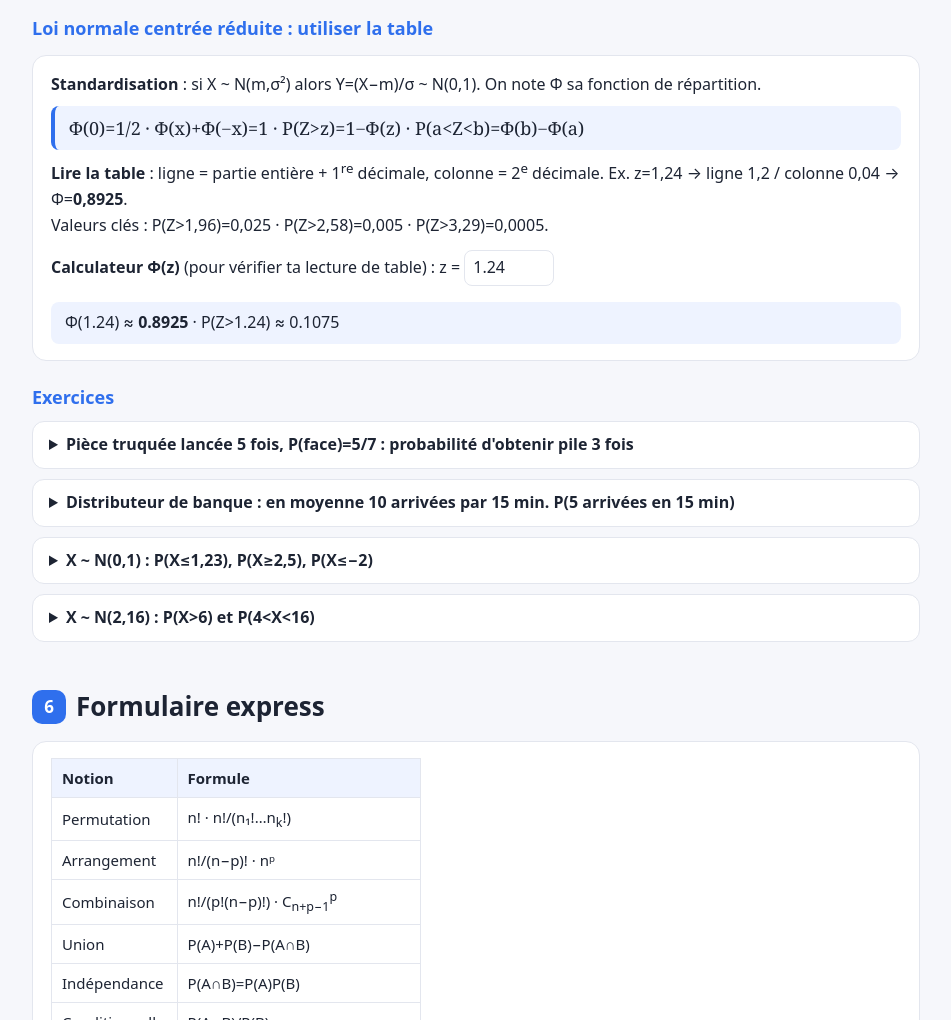
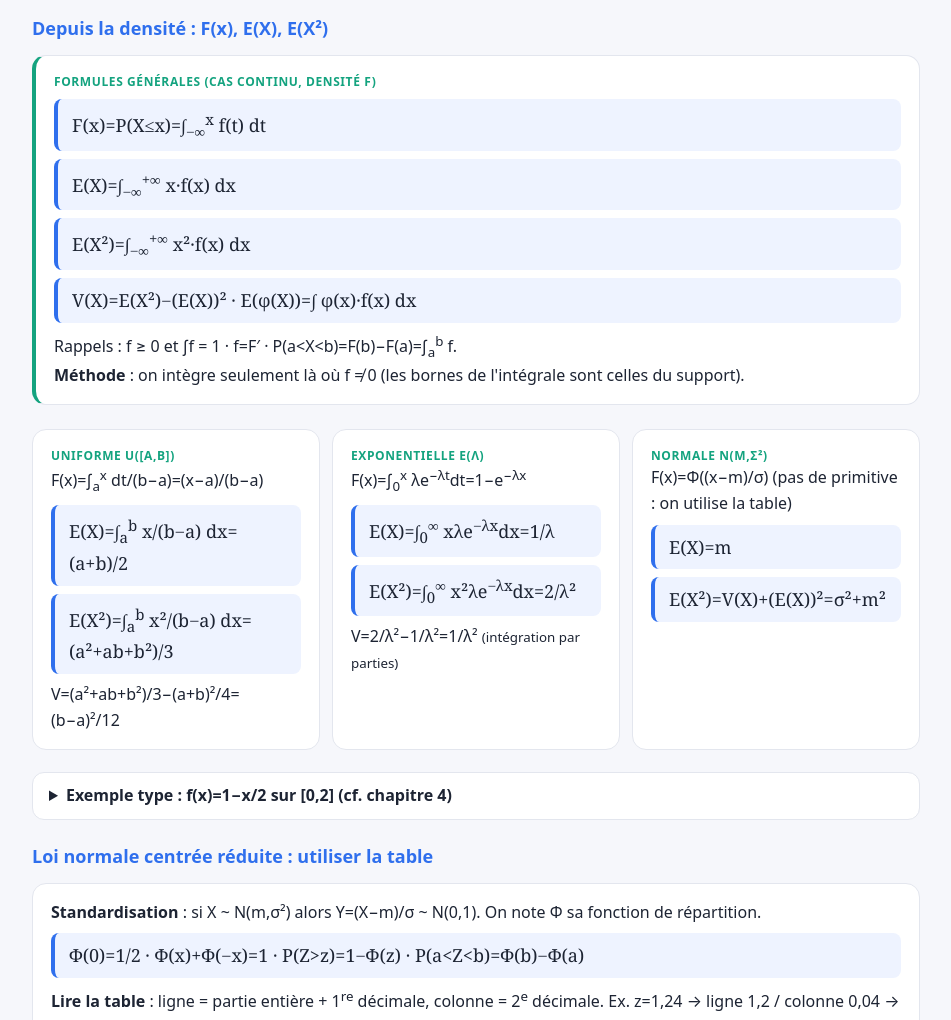
Before and after one commit to yousri25/Probability, a plain HTML site: page index.html in a window 1280 px wide. Shown: the part 8000-9020 px from the top of the page, without its empty margins (164-1115 px from the left). Drawn offline with Linux system fonts and the light colour scheme.

Commit message:
Add statistical formulas and explanations to index.html

```diff
--- a/index.html
+++ b/index.html
@@ -129,6 +129,28 @@ table{border-collapse:collapse;width:100%;font-size:15px;display:block;overflow-
 <div class="c def"><div class="tag">Exponentielle E(λ), λ&gt;0</div><div class="f">f(x)=λe<sup>−λx</sup> (x≥0)</div><div class="f">F(x)=1−e<sup>−λx</sup> (x≥0)</div><div class="f">E=1/λ · V=1/λ²</div></div>
 <div class="c def"><div class="tag">Normale N(m,σ²)</div><div class="f">f(x)=1/(σ√(2π)) · e<sup>−(x−m)²/(2σ²)</sup></div><div class="f">E=m · V=σ²</div></div>
 </div>
+<h3>Depuis la densité : F(x), E(X), E(X²)</h3>
+<div class="c def"><div class="tag">Formules générales (cas continu, densité f)</div>
+<div class="f">F(x)=P(X≤x)=∫<sub>−∞</sub><sup>x</sup> f(t) dt</div>
+<div class="f">E(X)=∫<sub>−∞</sub><sup>+∞</sup> x·f(x) dx</div>
+<div class="f">E(X²)=∫<sub>−∞</sub><sup>+∞</sup> x²·f(x) dx</div>
+<div class="f">V(X)=E(X²)−(E(X))² · E(φ(X))=∫ φ(x)·f(x) dx</div>
+Rappels : f ≥ 0 et ∫f = 1 · f=F′ · P(a&lt;X&lt;b)=F(b)−F(a)=∫<sub>a</sub><sup>b</sup> f.<br>
+<b>Méthode</b> : on intègre seulement là où f ≠ 0 (les bornes de l'intégrale sont celles du support).</div>
+<div class="g">
+<div class="c"><div class="tag">Uniforme U([a,b])</div>F(x)=∫<sub>a</sub><sup>x</sup> dt/(b−a)=(x−a)/(b−a)
+<div class="f">E(X)=∫<sub>a</sub><sup>b</sup> x/(b−a) dx=(a+b)/2</div>
+<div class="f">E(X²)=∫<sub>a</sub><sup>b</sup> x²/(b−a) dx=(a²+ab+b²)/3</div>
+V=(a²+ab+b²)/3−(a+b)²/4=(b−a)²/12</div>
+<div class="c"><div class="tag">Exponentielle E(λ)</div>F(x)=∫<sub>0</sub><sup>x</sup> λe<sup>−λt</sup>dt=1−e<sup>−λx</sup>
+<div class="f">E(X)=∫<sub>0</sub><sup>∞</sup> xλe<sup>−λx</sup>dx=1/λ</div>
+<div class="f">E(X²)=∫<sub>0</sub><sup>∞</sup> x²λe<sup>−λx</sup>dx=2/λ²</div>
+V=2/λ²−1/λ²=1/λ² <small>(intégration par parties)</small></div>
+<div class="c"><div class="tag">Normale N(m,σ²)</div>F(x)=Φ((x−m)/σ) (pas de primitive : on utilise la table)
+<div class="f">E(X)=m</div>
+<div class="f">E(X²)=V(X)+(E(X))²=σ²+m²</div></div>
+</div>
+<details><summary>Exemple type : f(x)=1−x/2 sur [0,2] (cf. chapitre 4)</summary><div class="sol">F(x)=∫<sub>0</sub><sup>x</sup>(1−t/2)dt=<b>x−x²/4</b> (0≤x≤2).<br>E(X)=∫<sub>0</sub><sup>2</sup>(x−x²/2)dx=2−4/3=<b>2/3</b>.<br>E(X²)=∫<sub>0</sub><sup>2</sup>(x²−x³/2)dx=8/3−2=<b>2/3</b>.<br>V(X)=2/3−4/9=<b>2/9</b>.</div></details>
 <h3>Loi normale centrée réduite : utiliser la table</h3>
 <div class="c"><b>Standardisation</b> : si X ~ N(m,σ²) alors Y=(X−m)/σ ~ N(0,1). On note Φ sa fonction de répartition.
 <div class="f">Φ(0)=1/2 · Φ(x)+Φ(−x)=1 · P(Z&gt;z)=1−Φ(z) · P(a&lt;Z&lt;b)=Φ(b)−Φ(a)</div>
```
